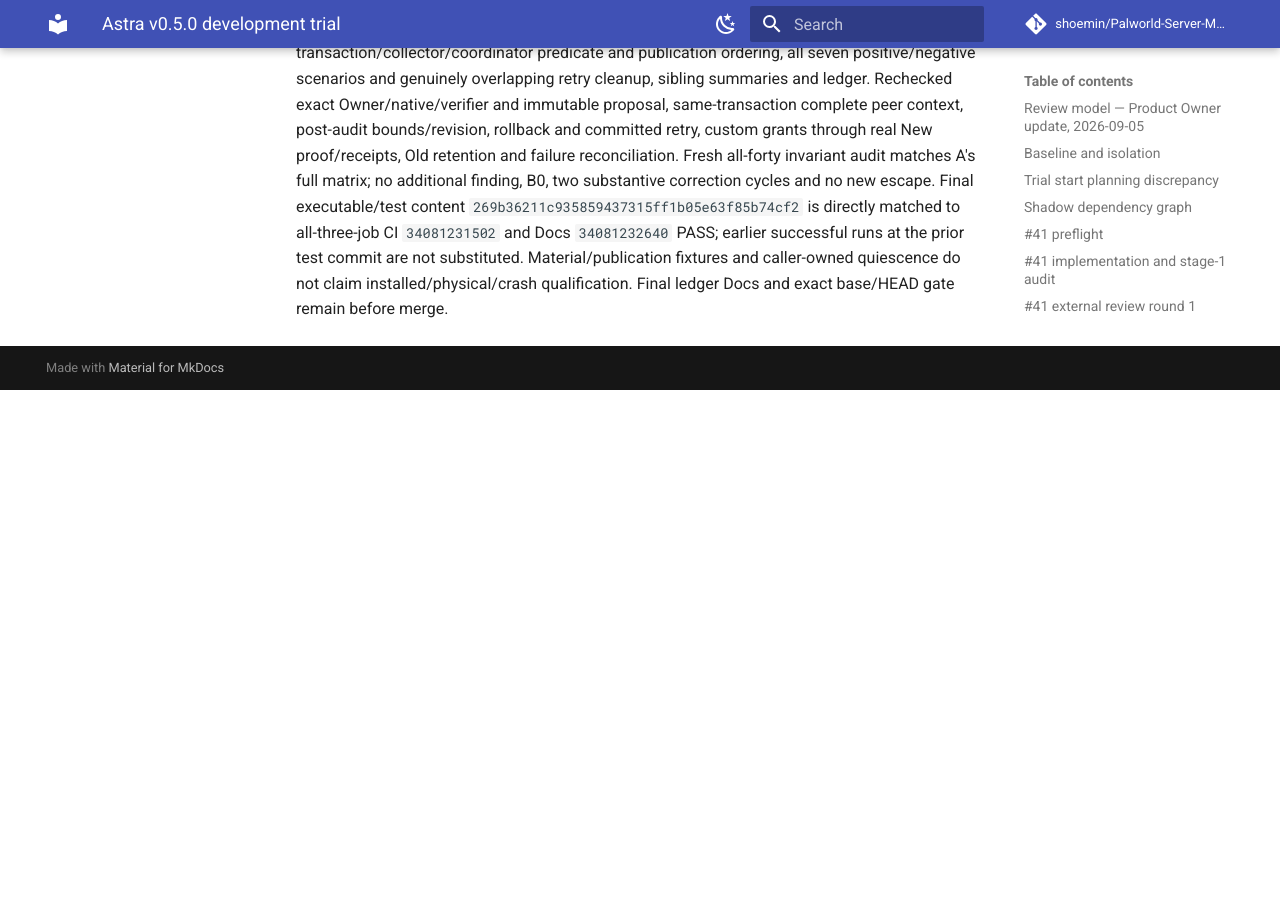
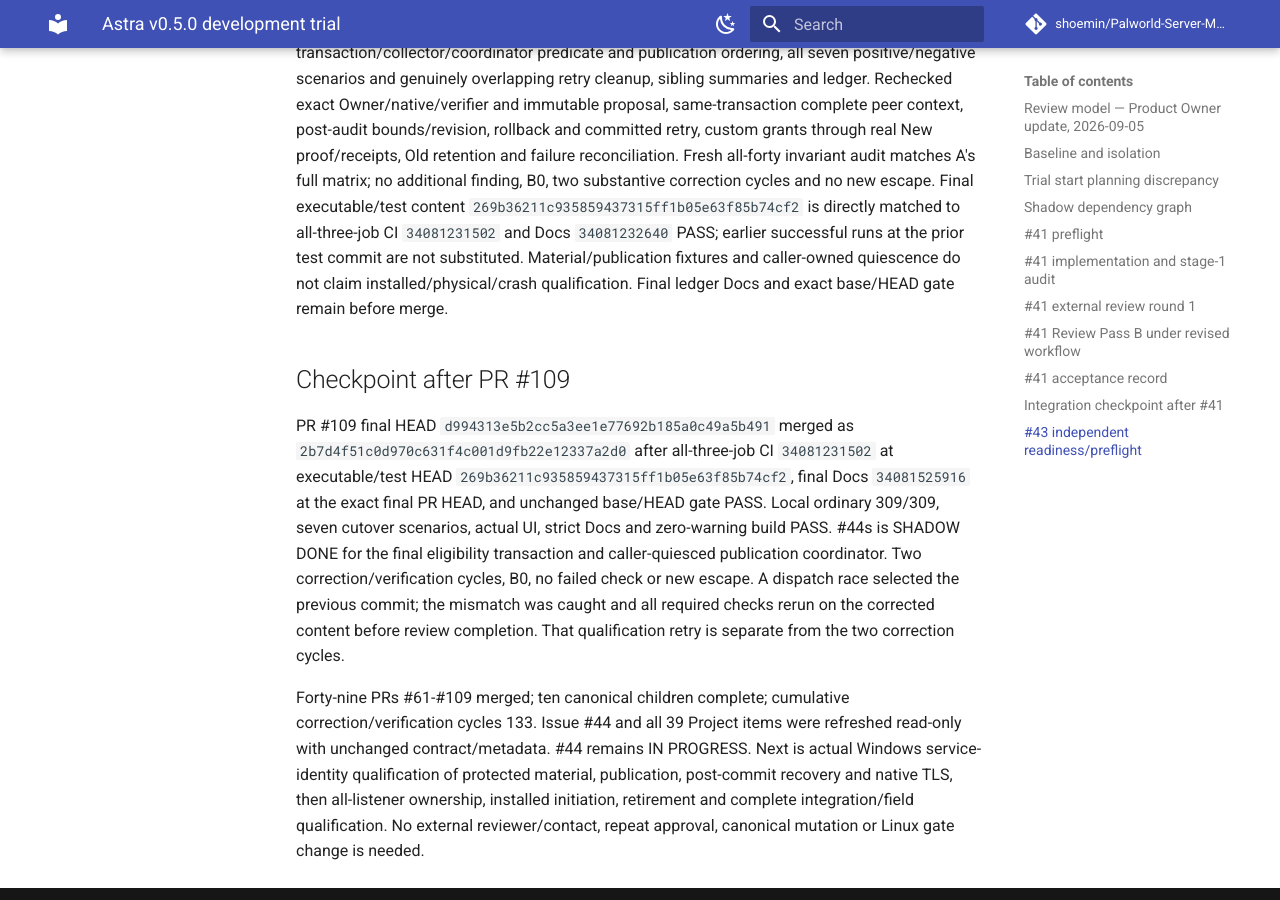
Before and after one commit to shoemin/Palworld-Server-Manager, an MkDocs documentation site: the page built from docs/experiments/astra-v0.5.0-trial.md, in a window 1280 px wide and 900 px high, scrolled down 195513 px. Built offline with MkDocs 1.6.1 and Material for MkDocs 9.7.7, drawn with Linux system fonts in a browser that asks for light colours; comment, search, counter and statistics services are not loaded; before the commit the page ends 195903 px from its top, so only the background shows below that; part of the change alters nothing that is shown.

Commit message:
docs: checkpoint Astra cutover transaction acceptance

```diff
--- a/docs/experiments/astra-v0.5.0-trial.md
+++ b/docs/experiments/astra-v0.5.0-trial.md
@@ -2091,3 +2091,10 @@ Exact final executable/test HEAD `269b36211c935859437315ff1b05e63f85b74cf2`: all
 ### #44s Review Pass B
 
 Fresh review of PR #109 exact HEAD `95944081477b3929551ba04077ade4fec3e44521`, unchanged base `a8e13eb9b68e1aa704ad5b81dda01c608cb72c94`: reread the complete fourteen-file diff, each transaction/collector/coordinator predicate and publication ordering, all seven positive/negative scenarios and genuinely overlapping retry cleanup, sibling summaries and ledger. Rechecked exact Owner/native/verifier and immutable proposal, same-transaction complete peer context, post-audit bounds/revision, rollback and committed retry, custom grants through real New proof/receipts, Old retention and failure reconciliation. Fresh all-forty invariant audit matches A's full matrix; no additional finding, B0, two substantive correction cycles and no new escape. Final executable/test content `269b36211c935859437315ff1b05e63f85b74cf2` is directly matched to all-three-job CI `34081231502` and Docs `34081232640` PASS; earlier successful runs at the prior test commit are not substituted. Material/publication fixtures and caller-owned quiescence do not claim installed/physical/crash qualification. Final ledger Docs and exact base/HEAD gate remain before merge.
+
+
+## Checkpoint after PR #109
+
+PR #109 final HEAD `d994313e5b2cc5a3ee1e77692b185a0c49a5b491` merged as `2b7d4f51c0d970c631f4c001d9fb22e12337a2d0` after all-three-job CI `34081231502` at executable/test HEAD `269b36211c935859437315ff1b05e63f85b74cf2`, final Docs `34081525916` at the exact final PR HEAD, and unchanged base/HEAD gate PASS. Local ordinary 309/309, seven cutover scenarios, actual UI, strict Docs and zero-warning build PASS. #44s is SHADOW DONE for the final eligibility transaction and caller-quiesced publication coordinator. Two correction/verification cycles, B0, no failed check or new escape. A dispatch race selected the previous commit; the mismatch was caught and all required checks rerun on the corrected content before review completion. That qualification retry is separate from the two correction cycles.
+
+Forty-nine PRs #61-#109 merged; ten canonical children complete; cumulative correction/verification cycles 133. Issue #44 and all 39 Project items were refreshed read-only with unchanged contract/metadata. #44 remains IN PROGRESS. Next is actual Windows service-identity qualification of protected material, publication, post-commit recovery and native TLS, then all-listener ownership, installed initiation, retirement and complete integration/field qualification. No external reviewer/contact, repeat approval, canonical mutation or Linux gate change is needed.
```
